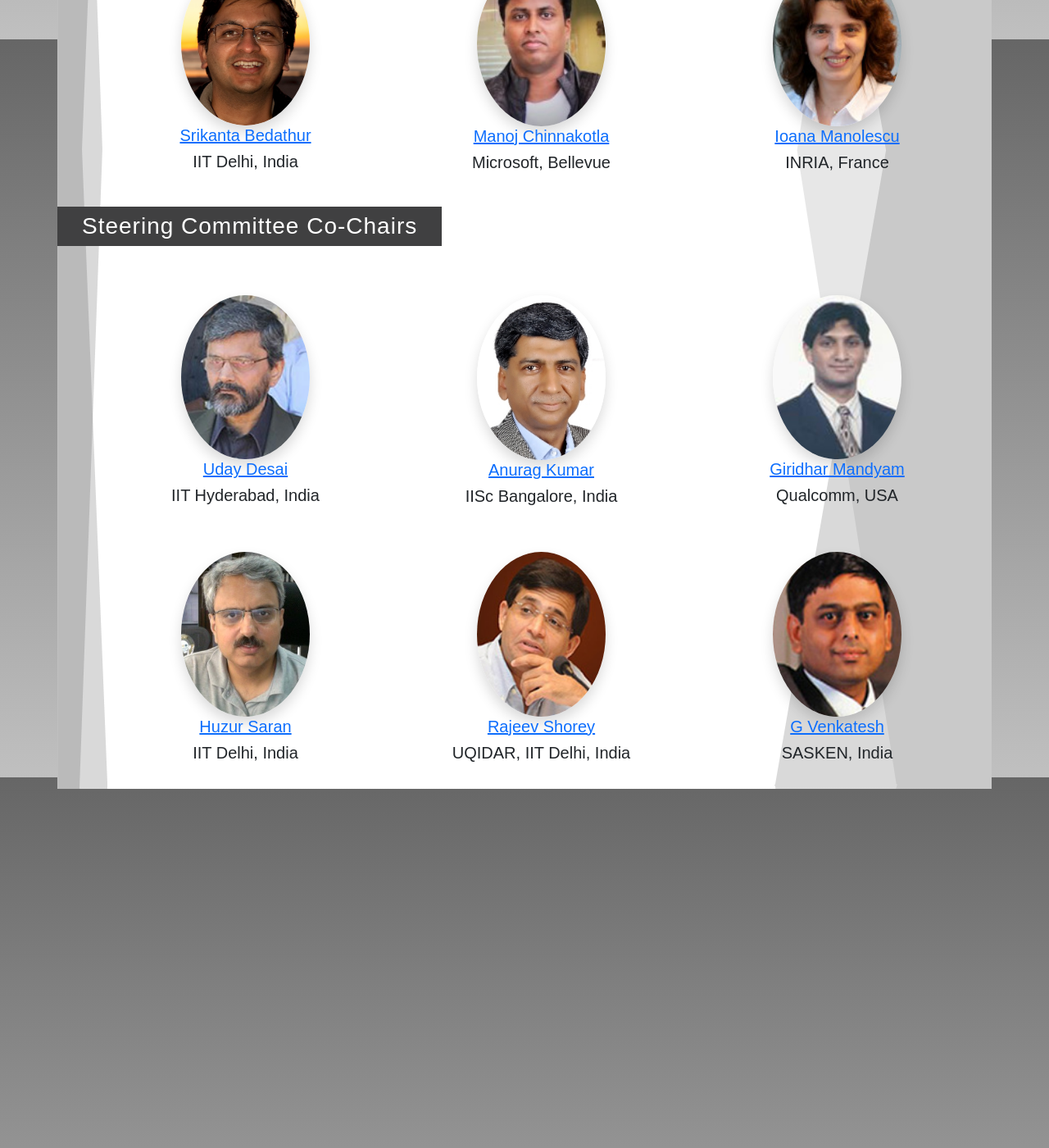
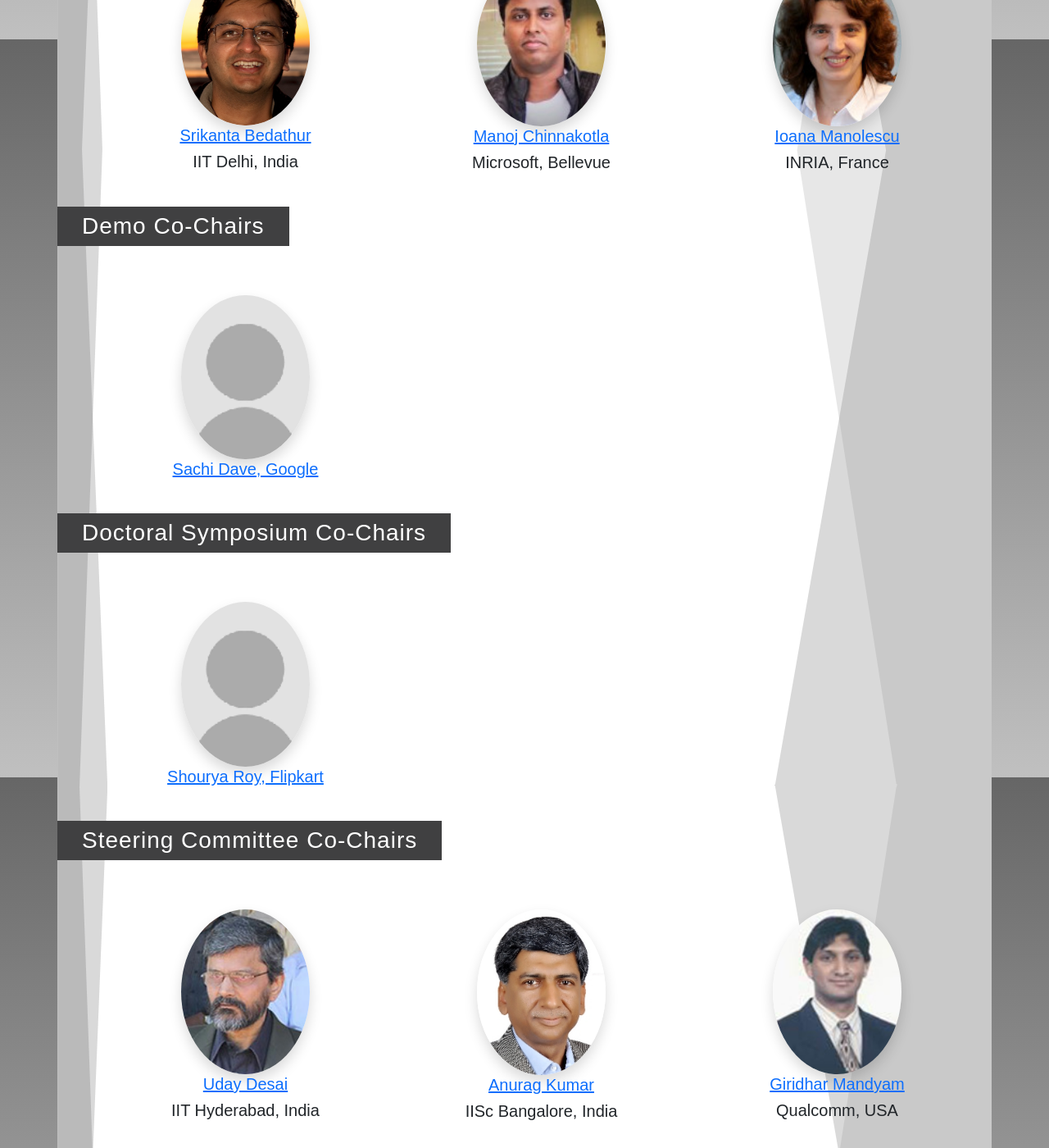
Before and after one commit to aimlsystems/2021, a Jekyll site: the page built from _wpages/committee/01_oc.html, in a window 1280 px wide and 1400 px high, scrolled down 852 px. Shown: the whole window at 82% size. Built offline with Jekyll 4.4.1, drawn with Linux system fonts in a browser that asks for light colours.

Commit message:
adding few mor

```diff
--- a/_data/oc_mem.yml
+++ b/_data/oc_mem.yml
@@ -7,6 +7,12 @@ Technical Program:
   - Manoj Chinnakotla, MS
   - Ioana Manolescu, Inria
 
+Demo:
+  - Sachi Dave, Google
+
+Doctoral Symposium:
+  - Shourya Roy, Flipkart
+
 Steering Committee:
   - Uday Desai
   - Anurag Kumar
```
